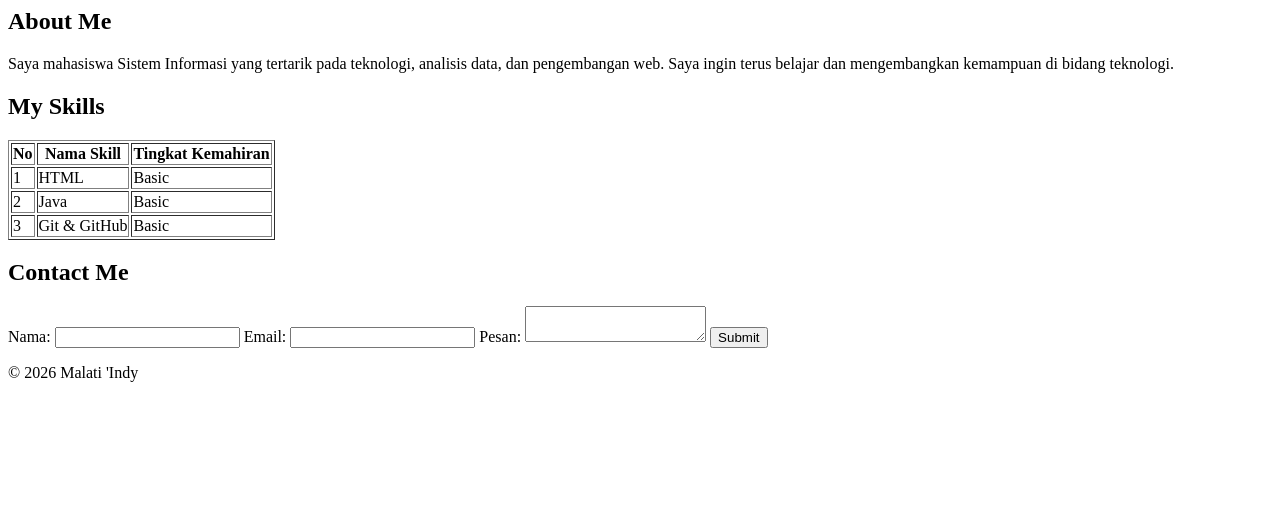
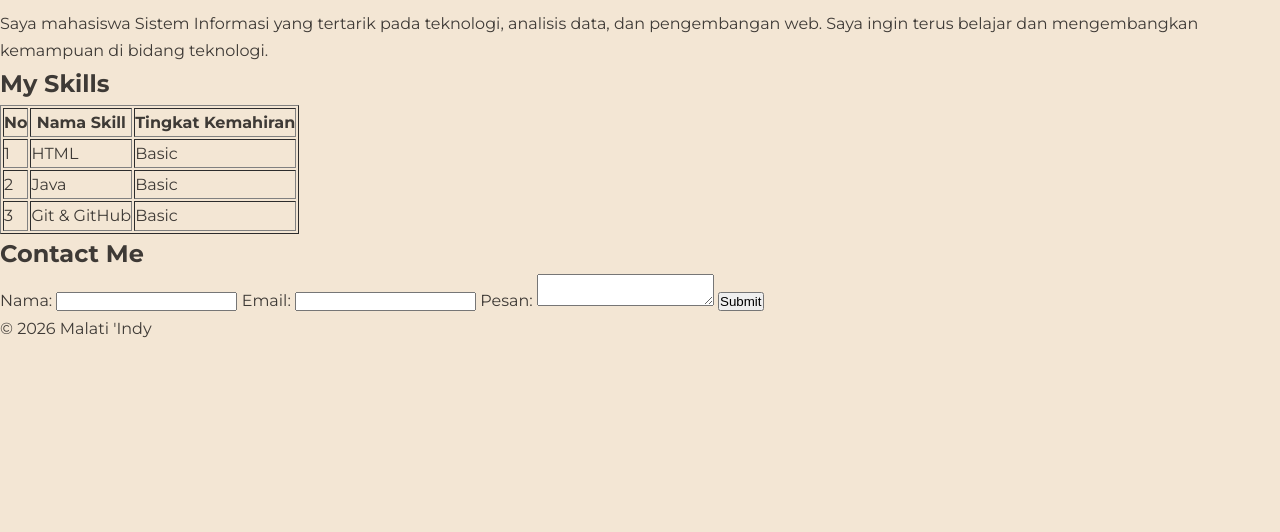
Before and after one commit to malatiindy-star/portofolio-pribadi-hitlab, a plain HTML site: page index.html in a window 1280 px wide. Shown: the part 268-800 px from the top of the page. Drawn offline with Linux system fonts and the light colour scheme.

Commit message:
Add CSS theme foundation

```diff
--- a/index.html
+++ b/index.html
@@ -1,9 +1,19 @@
 <!DOCTYPE html>
 <html lang="id">
 <head>
+
     <meta charset="UTF-8">
     <meta name="viewport" content="width=device-width, initial-scale=1.0">
     <title>Portofolio Malati 'Indy</title>
+
+    <!-- Google Font: Montserrat -->
+    <link rel="preconnect" href="https://fonts.googleapis.com">
+    <link rel="preconnect" href="https://fonts.gstatic.com" crossorigin>
+
+    <link href="https://fonts.googleapis.com/css2?family=Montserrat:wght@400;500;600;700;800&display=swap" rel="stylesheet">
+
+    <!-- Menghubungkan CSS -->
+    <link rel="stylesheet" href="style.css">
 </head>
 <body>
 
--- /dev/null
+++ b/style.css
@@ -0,0 +1,28 @@
+
+/* ===== TEMA CUTE CAT CAFE ===== */
+
+:root {
+    --navy: #244A73;
+    --sky-blue: #568DBB;
+    --pale-blue: #B7D3EA;
+    --mocha: #936F56;
+    --beige: #D6B998;
+    --cream: #F3E6D4;
+    --white: #FFFFFF;
+    --text-color: #3E3A36;
+}
+
+/* Pengaturan dasar seluruh halaman */
+* {
+    margin: 0;
+    padding: 0;
+    box-sizing: border-box;
+}
+
+/* Tampilan body */
+body {
+    font-family: 'Montserrat', sans-serif;
+    background-color: var(--cream);
+    color: var(--text-color);
+    line-height: 1.7;
+}
```
